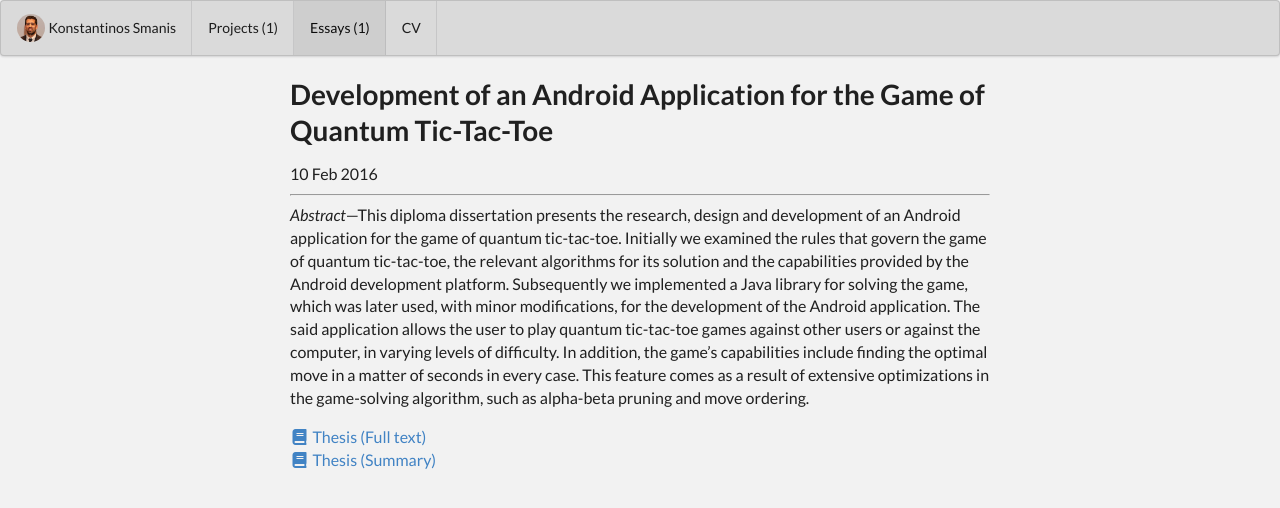
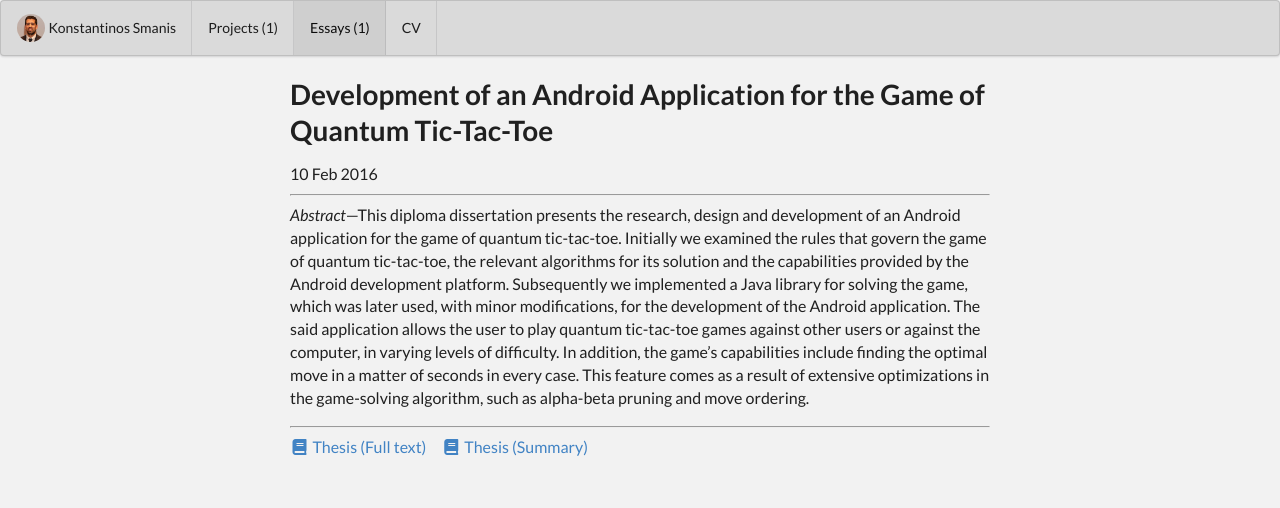
Before and after one commit to KSmanis/ksmanis.github.io, a Jekyll site: the page built from essays/qttt.md, in a window 1280 px wide. Shown: the top 508 px of the page. Built offline with Jekyll 4.4.1, drawn with Linux system fonts in a browser that asks for light colours.

Commit message:
Update Quantum Tic-Tac-Toe essay formatting

```diff
--- a/essays/qttt.md
+++ b/essays/qttt.md
@@ -13,5 +13,6 @@ labels:
 
 *Abstract*—This diploma dissertation presents the research, design and development of an Android application for the game of quantum tic-tac-toe. Initially we examined the rules that govern the game of quantum tic-tac-toe, the relevant algorithms for its solution and the capabilities provided by the Android development platform. Subsequently we implemented a Java library for solving the game, which was later used, with minor modifications, for the development of the Android application. The said application allows the user to play quantum tic-tac-toe games against other users or against the computer, in varying levels of difficulty. In addition, the game’s capabilities include finding the optimal move in a matter of seconds in every case. This feature comes as a result of extensive optimizations in the game-solving algorithm, such as alpha-beta pruning and move ordering.
 
-[<i class="book icon"></i>Thesis (Full text)](https://hdl.handle.net/10889/9391)<br/>
-[<i class="book icon"></i>Thesis (Summary)](/documents/MEng%20Thesis%20Summary.pdf)
+<hr/>
+
+[<i class="book icon"></i>Thesis (Full text)](https://hdl.handle.net/10889/9391)&nbsp;&nbsp;&nbsp;&nbsp;&nbsp;[<i class="book icon"></i>Thesis (Summary)](/documents/MEng%20Thesis%20Summary.pdf)
```
